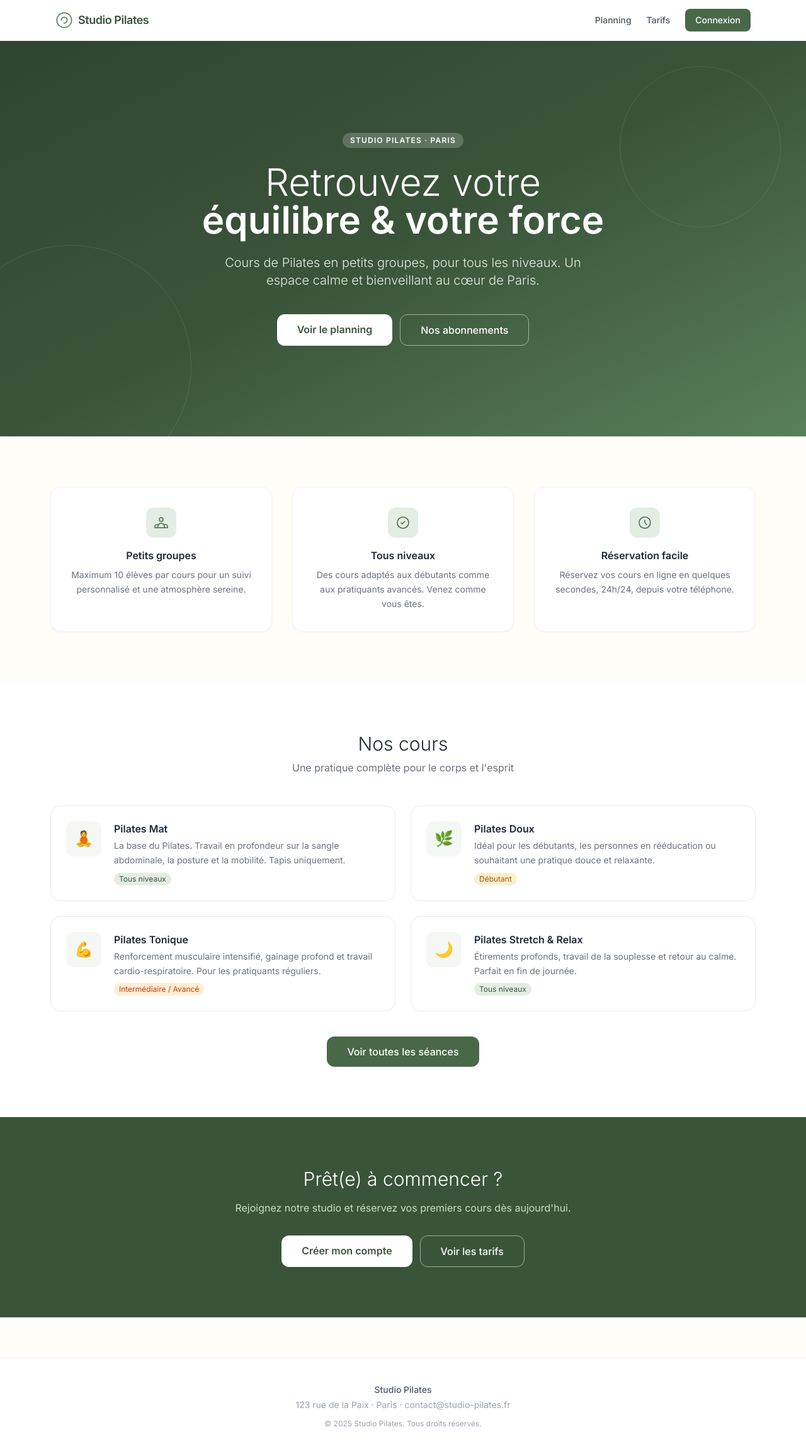
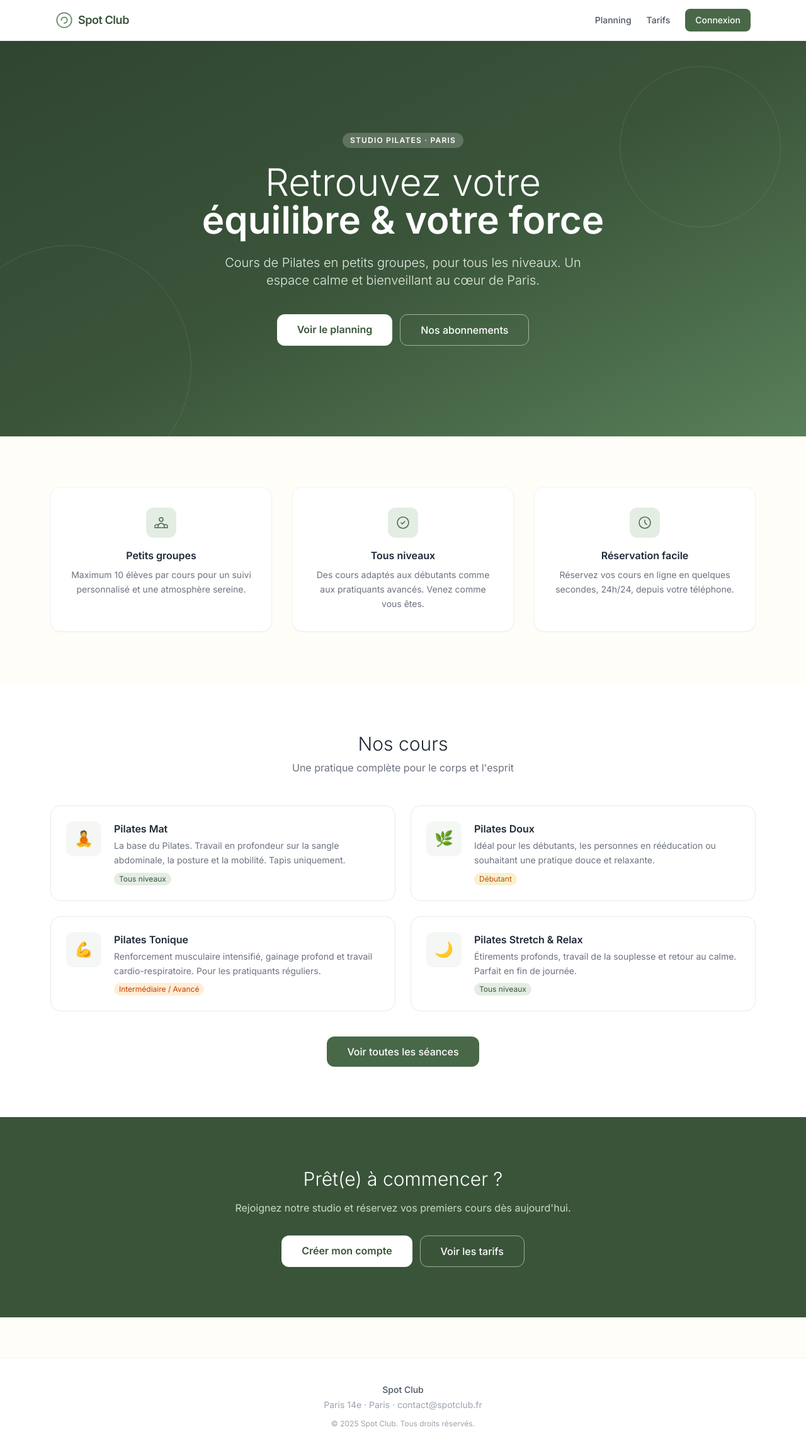
Before and after one commit to keyyser1/spot_cub, a FastAPI app: page / in a window 1280 px wide. Shown: the whole page at 63% size. Run offline with FastAPI, Linux system fonts and the light colour scheme; some libraries are stand-ins or nearby versions.

Commit message:
Update base.html

```diff
--- a/templates/base.html
+++ b/templates/base.html
@@ -3,7 +3,7 @@
 <head>
   <meta charset="UTF-8" />
   <meta name="viewport" content="width=device-width, initial-scale=1.0" />
-  <title>{% block title %}Studio Pilates{% endblock %}</title>
+  <title>{% block title %}Spot Club{% endblock %}</title>
   <script src="https://cdn.tailwindcss.com"></script>
   <script>
     tailwind.config = {
@@ -35,7 +35,7 @@
             <circle cx="12" cy="12" r="10" stroke-width="1.5"/>
             <path stroke-linecap="round" stroke-linejoin="round" stroke-width="1.5" d="M8 12c0-2.2 1.8-4 4-4s4 1.8 4 4-1.8 4-4 4"/>
           </svg>
-          Studio Pilates
+          Spot Club
         </a>
 
         <!-- Nav links -->
@@ -100,9 +100,9 @@
 
   <!-- Footer -->
   <footer class="bg-white border-t border-gray-100 mt-16 py-10 text-center text-sm text-gray-400">
-    <p class="font-medium text-gray-600 mb-1">Studio Pilates</p>
-    <p>123 rue de la Paix · Paris · contact@studio-pilates.fr</p>
-    <p class="mt-3 text-xs">© 2025 Studio Pilates. Tous droits réservés.</p>
+    <p class="font-medium text-gray-600 mb-1">Spot Club</p>
+    <p>Paris 14e · Paris · contact@spotclub.fr</p>
+    <p class="mt-3 text-xs">© 2025 Spot Club. Tous droits réservés.</p>
   </footer>
 
 </body>
```
